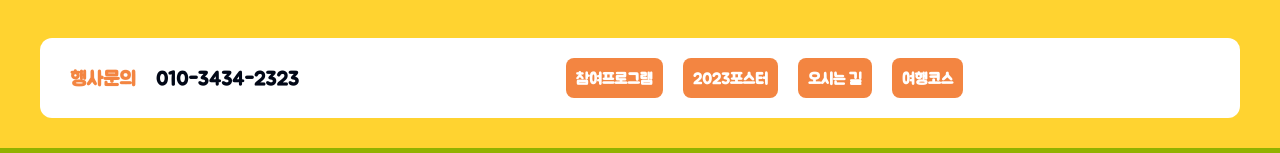
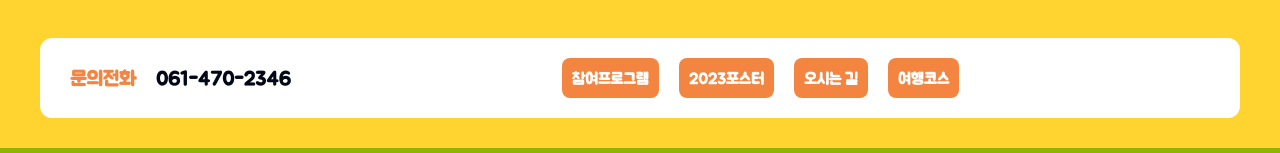
Before and after one commit to guesung/Yakukhwa, a Next.js app: page / in a window 1280 px wide. Shown: the part 1482-1635 px from the top of the page. Built offline with nearby package versions, Linux system fonts and the light colour scheme.

Commit message:
hotfix : 번호 수정

```diff
--- a/src/app/components/main/InfoSection.tsx
+++ b/src/app/components/main/InfoSection.tsx
@@ -97,8 +97,8 @@ export default function InfoSection() {
 
         <div className="flex mobile:flex-col bg-white rounded-xl pc:h-80 mobile:py-20 items-center px-30 gap-20 mobile:overflow-x-scroll whitespace-nowrap">
           <p className="flex gap-20">
-            <span className="text-title4 text-orange">행사문의</span>
-            <span className="text-title4">010-3434-2323</span>
+            <span className="text-title4 text-orange">문의전화</span>
+            <span className="text-title4">061-470-2346</span>
           </p>
           <div className="text-title4 flex pc:gap-20 mobile:gap-10 grow justify-center">
             {InfoLinkList.map((linkItem) => (
```
